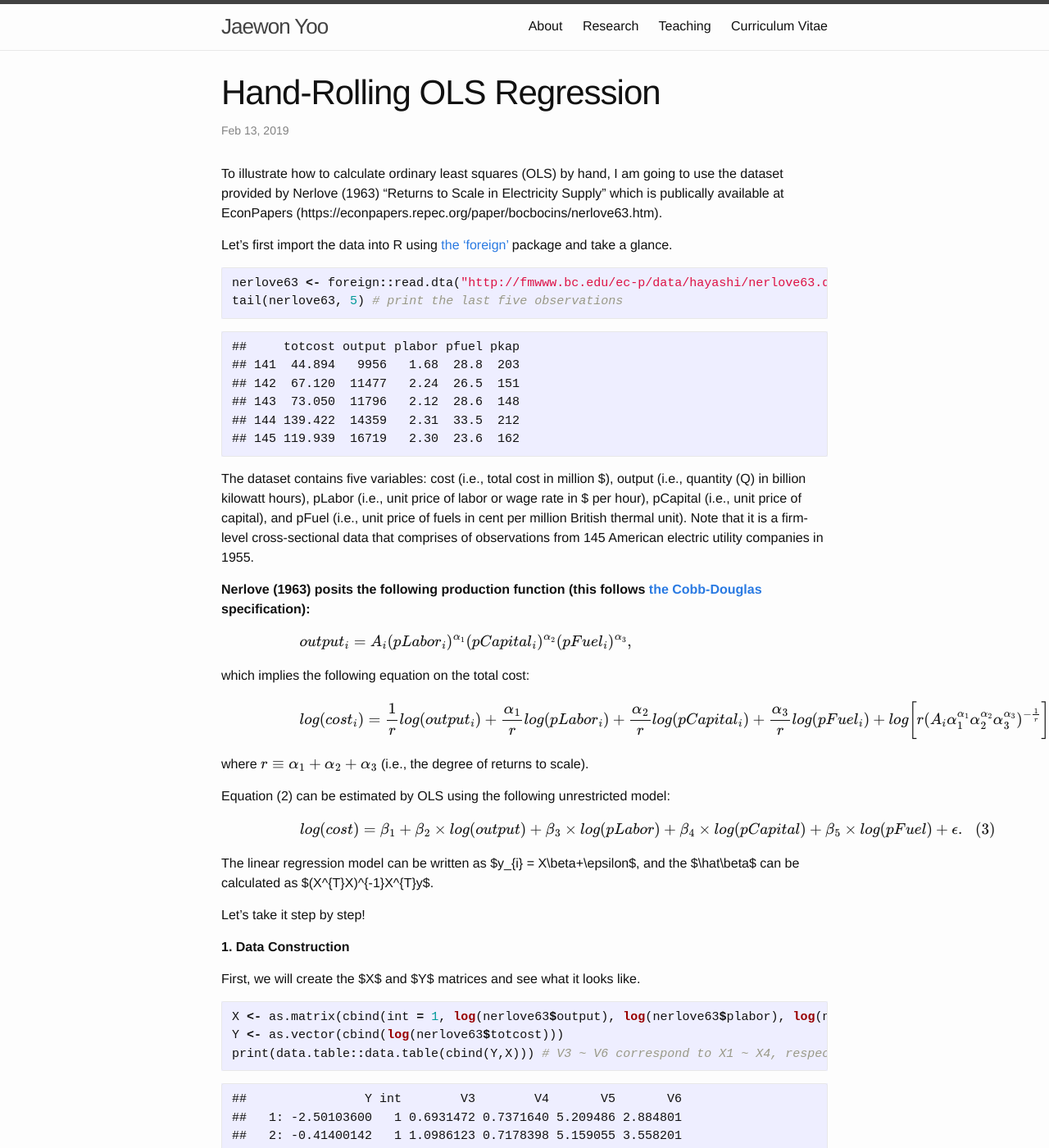
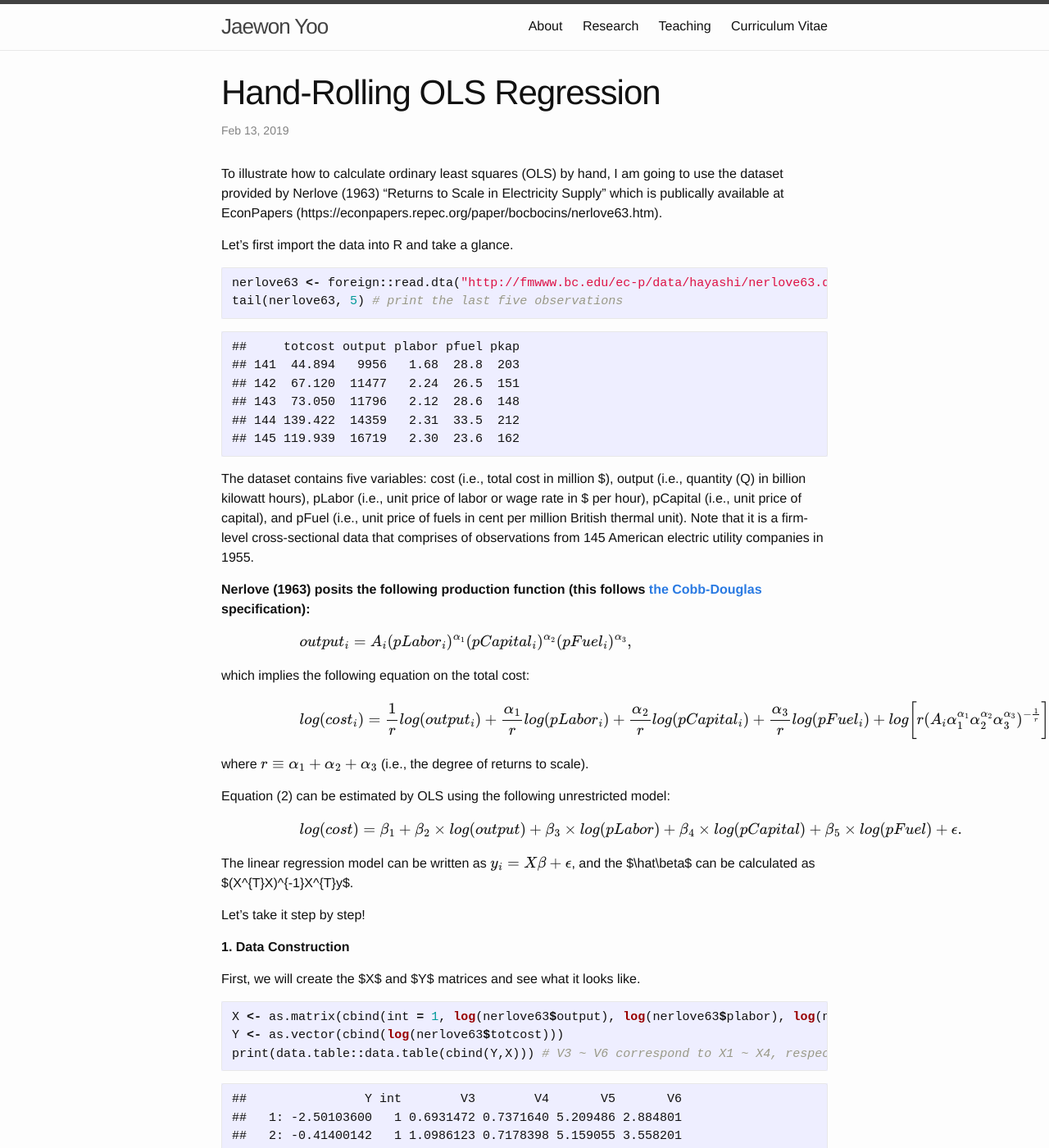
Before and after one commit to j1yoo/j1yoo.github.io, a Jekyll site: the page built from _posts/2019-02-13-hand-rolling_ols.md, in a window 1280 px wide and 1400 px high. Shown: the whole window at 82% size. Built offline with Jekyll 4.4.1, drawn with Linux system fonts in a browser that asks for light colours; formulas are drawn with MathJax 3.

Commit message:
Update 2019-02-13-hand-rolling_ols.md

````diff
--- a/_posts/2019-02-13-hand-rolling_ols.md
+++ b/_posts/2019-02-13-hand-rolling_ols.md
@@ -6,7 +6,7 @@ categories: misc
 
 To illustrate how to calculate ordinary least squares (OLS) by hand, I am going to use the dataset provided by Nerlove (1963) "Returns to Scale in Electricity Supply" which is publically available at EconPapers (https://econpapers.repec.org/paper/bocbocins/nerlove63.htm).
 
-Let's first import the data into R using [the 'foreign'](https://cran.r-project.org/web/packages/foreign/foreign.pdf) package and take a glance.
+Let's first import the data into R and take a glance.
 
 
 ```r
@@ -37,12 +37,9 @@ where $$r \equiv \alpha_{1} + \alpha_{2} + \alpha_{3}$$ (i.e., the degree of ret
 
 Equation (2) can be estimated by OLS using the following unrestricted model:
 
-\begin{equation}
-\tag{3}
-log(cost) = \beta_{1} + \beta_{2} \times log(output) + \beta_{3} \times log(pLabor) + \beta_{4} \times log(pCapital) + \beta_{5} \times log(pFuel) + \epsilon.
-\end{equation}
+$$log(cost) = \beta_{1} + \beta_{2} \times log(output) + \beta_{3} \times log(pLabor) + \beta_{4} \times log(pCapital) + \beta_{5} \times log(pFuel) + \epsilon.$$
 
-The linear regression model can be written as $y_{i} = X\beta+\epsilon$, and the $\hat\beta$ can be calculated as $(X^{T}X)^{-1}X^{T}y$.
+The linear regression model can be written as $$y_{i} = X\beta+\epsilon$$, and the $\hat\beta$ can be calculated as $(X^{T}X)^{-1}X^{T}y$.
 
 Let's take it step by step!
 
````
